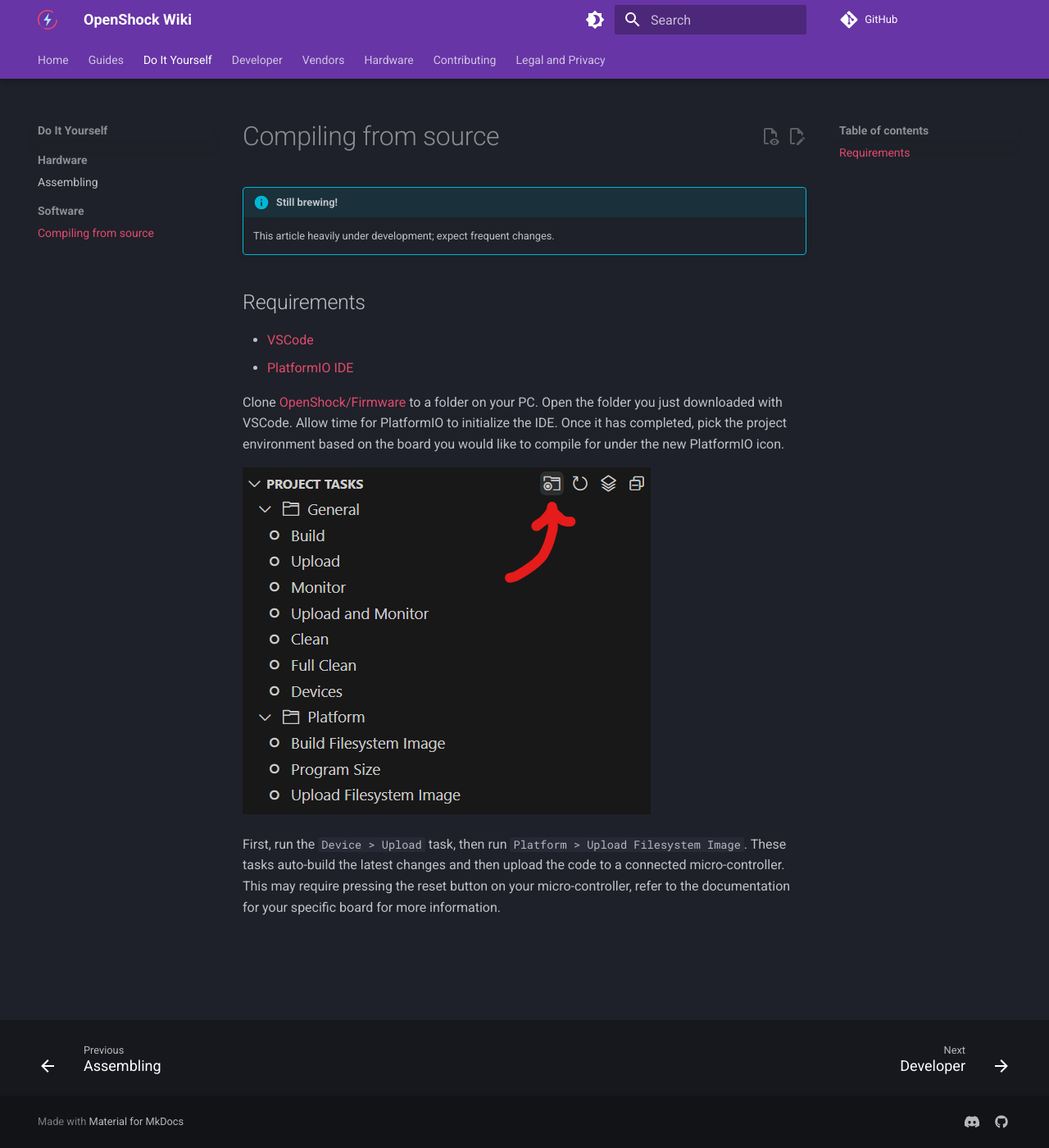
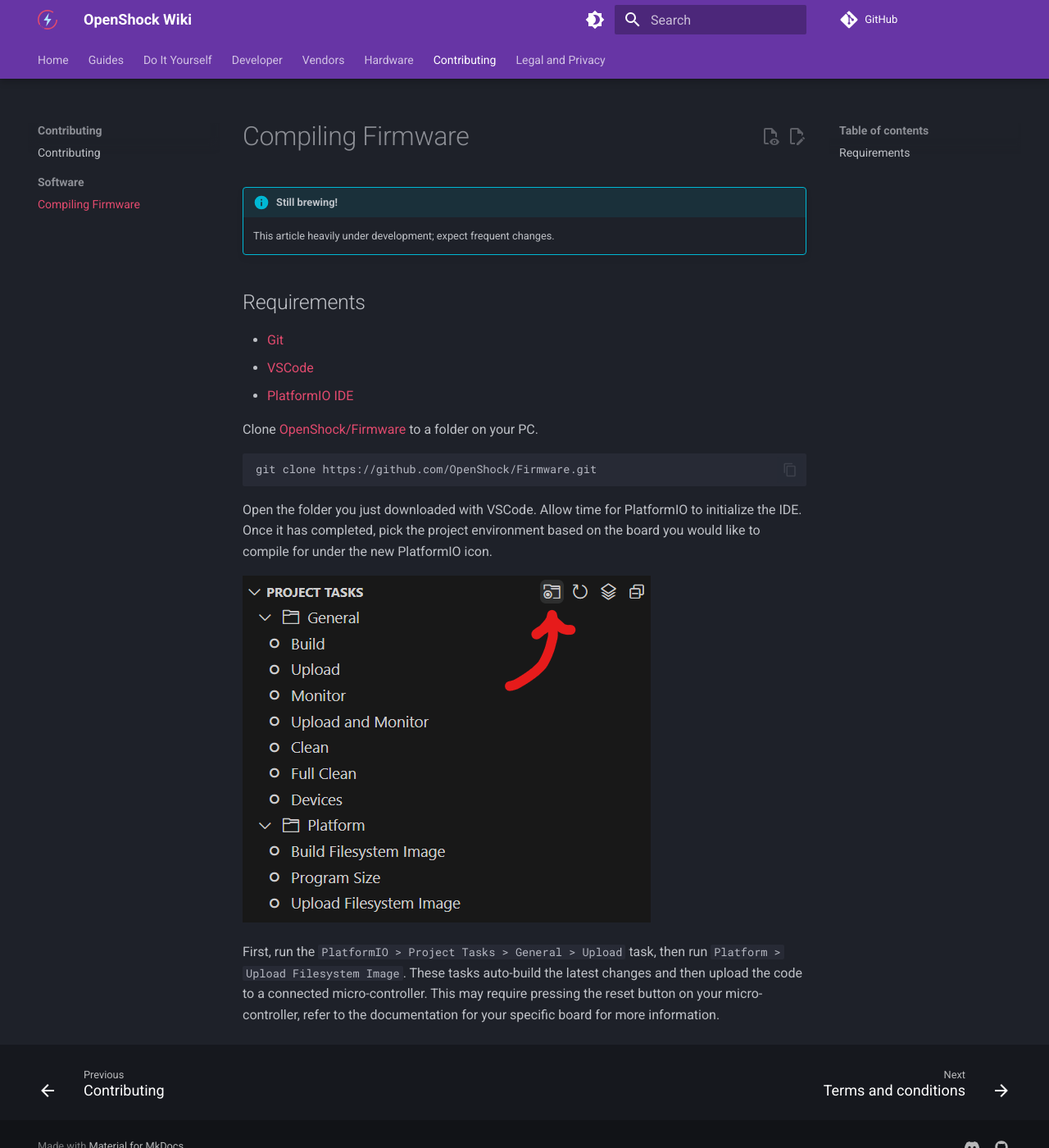
Before and after one commit to OpenShock/Wiki, an MkDocs documentation site: the page built from docs/contributing/compile-firmware.md, in a window 1280 px wide and 1400 px high. Shown: the whole window at 82% size. Built offline with MkDocs 1.6.1 and Material for MkDocs 9.7.7, drawn with Linux system fonts in a browser that asks for light colours; comment, search, counter and statistics services are not loaded.

Commit message:
Move firmware compile to contributing

````diff
--- a/docs/diy/compile.md
+++ b/docs/contributing/compile-firmware.md
@@ -1,16 +1,20 @@
-# Compiling from source
+# Compiling Firmware
 
 !!! info "Still brewing!"
     This article heavily under development; expect frequent changes.
 
 ## Requirements
 
+- [Git](https://git-scm.com/downloads)
 - [VSCode](https://visualstudio.microsoft.com/#vscode-section)
 - [PlatformIO IDE](https://marketplace.visualstudio.com/items?itemName=platformio.platformio-ide)
 
 Clone [OpenShock/Firmware](https://github.com/OpenShock/Firmware) to a folder on your PC.
+```
+git clone https://github.com/OpenShock/Firmware.git
+```
 Open the folder you just downloaded  with VSCode. Allow time for PlatformIO to initialize the IDE. Once it has completed, pick the project environment based on the board you would like to compile for under the new PlatformIO icon.
 
 ![An image showing where to find the icon for 'Pick project environment'](../static/diy/software/compiling/platformio.png)
 
-First, run the `Device > Upload` task, then run `Platform > Upload Filesystem Image`. These tasks auto-build the latest changes and then upload the code to a connected micro-controller. This may require pressing the reset button on your micro-controller, refer to the documentation for your specific board for more information.
+First, run the `PlatformIO > Project Tasks > General > Upload` task, then run `Platform > Upload Filesystem Image`. These tasks auto-build the latest changes and then upload the code to a connected micro-controller. This may require pressing the reset button on your micro-controller, refer to the documentation for your specific board for more information.
--- a/mkdocs.yml
+++ b/mkdocs.yml
@@ -30,8 +30,6 @@
     - Do It Yourself:
           - Hardware:
                 - diy/assembling.md
-          - Software:
-                - diy/compile.md
 
     - Developer: dev/index.md
 
@@ -71,7 +69,10 @@
           - Transmitter:
                 - hardware/transmitter/index.md
 
-    - Contributing: contributing/contributing.md
+    - Contributing:
+      - contributing/contributing.md
+      - Software:
+            - contributing/compile-firmware.md
 
     - Legal and Privacy:
           - legal/terms-and-conditions.md
````
